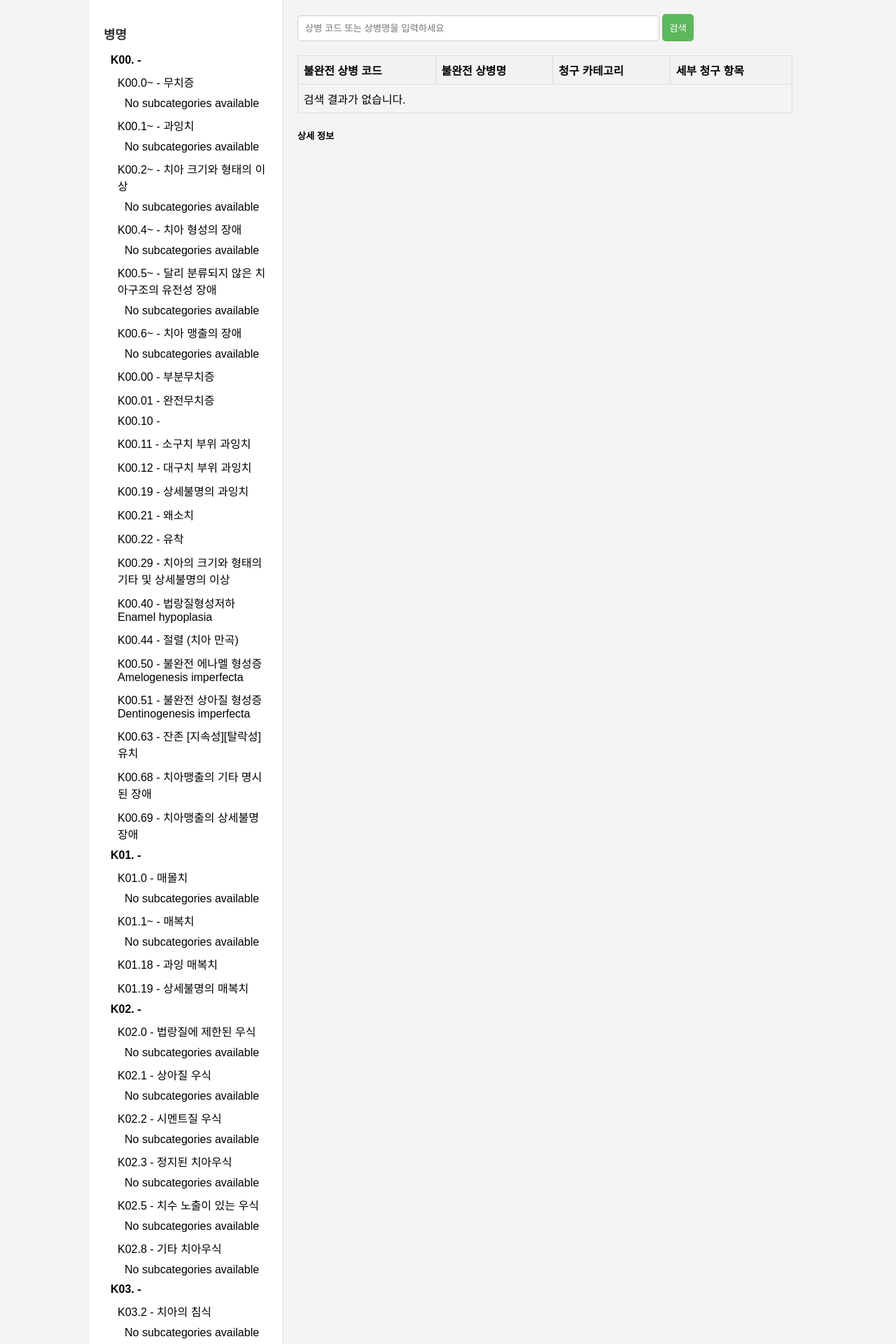
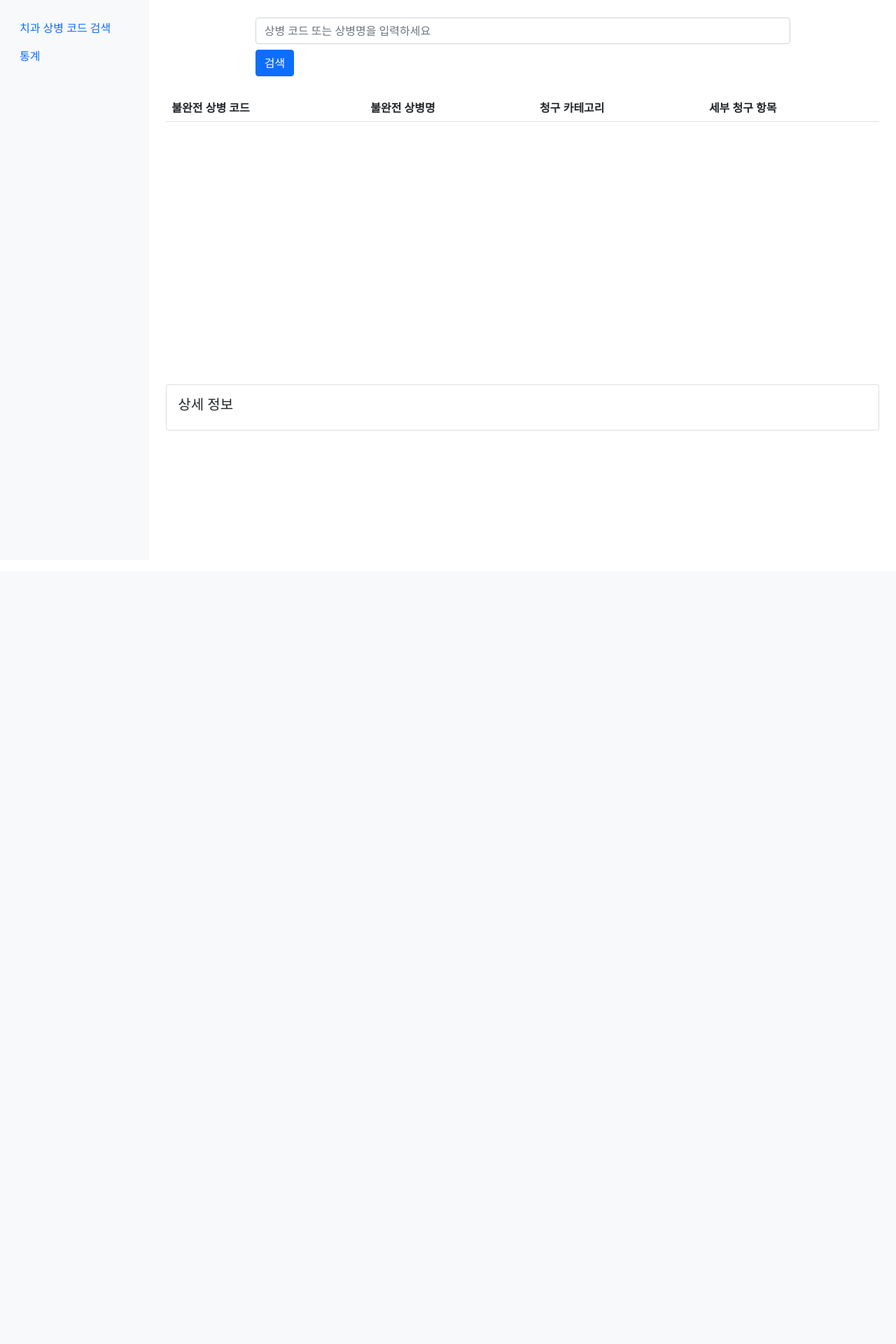
Before and after one commit to oxorudo/dental-diagnosis-finder, a Django app: page / in a window 1280 px wide. Shown: the top 1920 px of the page at 70% size. After the commit the page ends 615 px from the top, so only its background shows below. Run offline with Django 5.2, Linux system fonts and the light colour scheme; data comes from the database, SQL or seed files in the repository; lists and menus that the app fills with data are empty.

Commit message:
스타일 되돌림

```diff
--- a/Django/search/templates/search.html
+++ b/Django/search/templates/search.html
@@ -1,22 +1,52 @@
-{% extends 'base.html' %}
+{% load static %}
+<html lang="ko">
 
+  <head>
+    <meta charset="UTF-8">
+    <meta name="viewport" content="width=device-width, initial-scale=1.0">
+    <title>
       {% block title %}치과 상병 코드 검색{% endblock %}
+    </title>
+    <link href="https://cdn.jsdelivr.net/npm/bootstrap@5.1.3/dist/css/bootstrap.min.css" rel="stylesheet">
+    <link rel="stylesheet" href="{% static 'styles.css' %}">
+  </head>
 
-{% block content %}
+  <body>
 
-    <!-- 검색 영역 -->
+    <div class="container-fluid">
+      <div class="row">
+        <!-- 왼쪽 드롭다운 메뉴 -->
+        <nav class="col-md-2 d-none d-md-block bg-light sidebar">
+          <div class="position-sticky">
+            <ul class="nav flex-column">
+              <li class="nav-item">
+                <a class="nav-link active" href="#">
+                  치과 상병 코드 검색
+                </a>
+              </li>
+              <li class="nav-item">
+                <a class="nav-link" href="#">
+                  통계
+                </a>
+              </li>
+              <!-- 추가 메뉴 항목들 -->
+            </ul>
+          </div>
+        </nav>
+
+        <!-- 메인 컨텐츠 영역 -->
+        <main class="col-md-10 ms-sm-auto col-lg-10 px-md-4 main-content">
+          <!-- 검색 영역 (6/1) -->
           <div class="search-area d-flex justify-content-center align-items-center">
             <div class="w-75">
-            <form method="GET" action="{% url 'search_view' %}">
-                <input type="text" class="form-control" name="q" id="search-input" placeholder="상병 코드 또는 상병명을 입력하세요" value="{{ query }}">
-                <button class="btn btn-primary mt-2" type="submit">검색</button>
-            </form>
+              <input type="text" class="form-control" id="search-input" placeholder="상병 코드 또는 상병명을 입력하세요">
+              <button class="btn btn-primary mt-2" id="search-button">검색</button>
             </div>
           </div>
 
           <div class="row">
-        <!-- 결과 테이블 영역 -->
-        <div class="col-md-12 result-table mt-3">
+            <!-- 결과 테이블 영역 (6/3) -->
+            <div class="col-md-12 result-table">
               <div class="table-responsive">
                 <table class="table table-striped">
                   <thead>
@@ -27,27 +57,14 @@
                       <th>세부 청구 항목</th>
                     </tr>
                   </thead>
-                    <tbody>
-                        {% if results %}
-                            {% for row in results %}
-                                <tr>
-                                    <td>{{ row.0 }}</td>
-                                    <td>{{ row.1 }}</td>
-                                    <td>{{ row.2|default:"없음" }}</td>
-                                    <td>{{ row.3|default:"없음" }}</td>
-                                </tr>
-                            {% endfor %}
-                        {% else %}
-                            <tr>
-                                <td colspan="4" class="text-center">검색 결과가 없습니다.</td>
-                            </tr>
-                        {% endif %}
+                  <tbody id="result-body">
+                    <!-- 여기에 검색 결과가 동적으로 추가됩니다 -->
                   </tbody>
                 </table>
               </div>
             </div>
 
-        <!-- 상세 정보 영역 -->
+            <!-- 상세 정보 영역 (6/2) -->
             <div class="col-md-12 detail-area mt-3">
               <div class="card">
                 <div class="card-body">
@@ -59,4 +76,73 @@
               </div>
             </div>
           </div>
-{% endblock %}
+        </main>
+      </div>
+    </div>
+
+    <script src="https://cdn.jsdelivr.net/npm/bootstrap@5.1.3/dist/js/bootstrap.bundle.min.js"></script>
+    <script>
+      // 샘플 데이터 (실제로는 서버에서 가져와야 합니다)
+      const data = [
+        {
+          code: "K00.~",
+          name: "치아 발육 및 맹출 장애",
+          category: "",
+          details: ""
+        }, {
+          code: "K00.0~",
+          name: "무치증",
+          category: "",
+          details: "보통처치, 근관세척, 근관충전, 근관확대, 근관성형, 당일발수근충, 발수, 근관와동형성, 신경치료 상병명, 응급근관처치"
+        }, {
+          code: "K00.00",
+          name: "부분무치증",
+          category: "청구 기초 및 기본진료",
+          details: "기본진료 종류 및 상병, 상세불명 vs 기타 명시된 상병명 차이, 치근단, 치근단 동시 촬영, 광중합형 복합레진 충전, 보통처치, 실란트, 즉일충전처치, 진정처치, 충전물 연마, 치면열구전색, 치수복조, 치은판 절제술"
+        }
+      ];
+
+      document
+        .getElementById('search-button')
+        .addEventListener('click', function () {
+          const searchTerm = document
+            .getElementById('search-input')
+            .value
+            .toLowerCase();
+          const resultBody = document.getElementById('result-body');
+          resultBody.innerHTML = '';
+
+          data.forEach(item => {
+            if (item.code.toLowerCase().includes(searchTerm) || item.name.toLowerCase().includes(searchTerm)) {
+              const row = resultBody.insertRow();
+              row
+                .insertCell(0)
+                .textContent = item.code;
+              row
+                .insertCell(1)
+                .textContent = item.name;
+              row
+                .insertCell(2)
+                .textContent = item.category || '없음';
+              row
+                .insertCell(3)
+                .textContent = item.details || '없음';
+              row.addEventListener('click', () => showDetails(item));
+            }
+          });
+        });
+
+      function showDetails(item) {
+        const detailContent = document.getElementById('detail-content');
+        detailContent.innerHTML = `
+                <p><strong>불완전 상병 코드:</strong> ${item.code}</p>
+                <p><strong>불완전 상병명:</strong> ${item.name}</p>
+                <p><strong>청구 카테고리:</strong> ${item.category || '없음'}</p>
+                <p><strong>세부 청구 항목:</strong> ${item.details || '없음'}</p>
+            `;
+      }
+    </script>
+
+  </body>
+
+</html>
--- a/Django/static/styles.css
+++ b/Django/static/styles.css
@@ -1,137 +1,30 @@
-body {
-    font-family: Arial, sans-serif;
-    margin: 0;
-    padding: 0;
-    background-color: #f4f4f4;
+.sidebar {
+    height: 100vh;
+    position: fixed;
+    top: 0;
+    left: 0;
+    padding-top: 20px;
 }
 
-.container {
-    display: flex;
-    /* Flexbox를 사용하여 사이드바와 콘텐츠 영역을 나란히 배치 */
-    width: 80%;
-    margin: auto;
+.main-content {
+    margin-left: 200px;
 }
 
-.sidebar {
-    width: 25%;
-    /* 사이드바의 너비 */
-    padding: 20px;
-    background-color: #ffffff;
-    /* 사이드바 배경색 */
-    border-right: 1px solid #ddd;
-    /* 오른쪽 경계선 추가 */
+.search-area {
+    height: 16.67vh;
 }
 
-.content {
-    width: 75%;
-    /* 콘텐츠 영역의 너비 */
-    padding: 20px;
+.result-table {
+    height: 50vh;
+    overflow-y: auto;
 }
 
-h1,
-h2 {
-    color: #333;
+.detail-area {
+    height: 33.33vh;
+    overflow-y: auto;
 }
 
-form {
-    margin-bottom: 20px;
+.table-responsive {
+    max-height: 50vh;
+    overflow-y: auto;
 }
-
-input[type="text"] {
-    padding: 10px;
-    width: 70%;
-    border: 1px solid #ccc;
-    border-radius: 5px;
-}
-
-button {
-    padding: 10px;
-    background: #5cb85c;
-    border: none;
-    border-radius: 5px;
-    color: white;
-    cursor: pointer;
-}
-
-button:hover {
-    background: #4cae4c;
-}
-
-table {
-    width: 100%;
-    border-collapse: collapse;
-    margin-top: 20px;
-}
-
-table th,
-table td {
-    border: 1px solid #ddd;
-    padding: 8px;
-    text-align: left;
-}
-
-table th {
-    background-color: #f2f2f2;
-}
-
-ul {
-    list-style: none;
-    padding: 0;
-}
-
-ul li {
-    margin: 5px 0;
-}
-
-ul li a {
-    text-decoration: none;
-    color: #007bff;
-}
-
-ul li a:hover {
-    text-decoration: underline;
-}
-
-/* 드롭다운 스타일 */
-.subcategory,
-.detailcode {
-    display: none;
-    /* 중분류와 하위분류는 기본적으로 숨김 */
-    margin-left: 20px;
-    /* 들여쓰기 추가 */
-}
-
-.subcategory.show,
-.detailcode.show {
-    display: block;
-    /* show 클래스를 추가하면 보이기 */
-}
-
-/* 사이드바 카테고리 스타일 */
-.sidebar ul {
-    padding-left: 10px;
-    /* 사이드바의 내부 여백 추가 */
-}
-
-.sidebar ul li {
-    margin: 10px 0;
-    /* 각 항목 간의 여백 추가 */
-}
-
-/* 사이드바 제목 스타일 */
-.sidebar h2 {
-    font-size: 18px;
-    margin-bottom: 10px;
-}
-
-/* 드롭다운 버튼 스타일 */
-.dropdown-toggle {
-    cursor: pointer;
-    /* 마우스 포인터를 클릭할 수 있는 형태로 변경 */
-    color: #007bff;
-}
-
-.dropdown-toggle:hover {
-    text-decoration: underline;
-    /* 마우스 오버 시 밑줄 표시 */
-}
```
Lines whose indentation alone changed are shown as unchanged.
